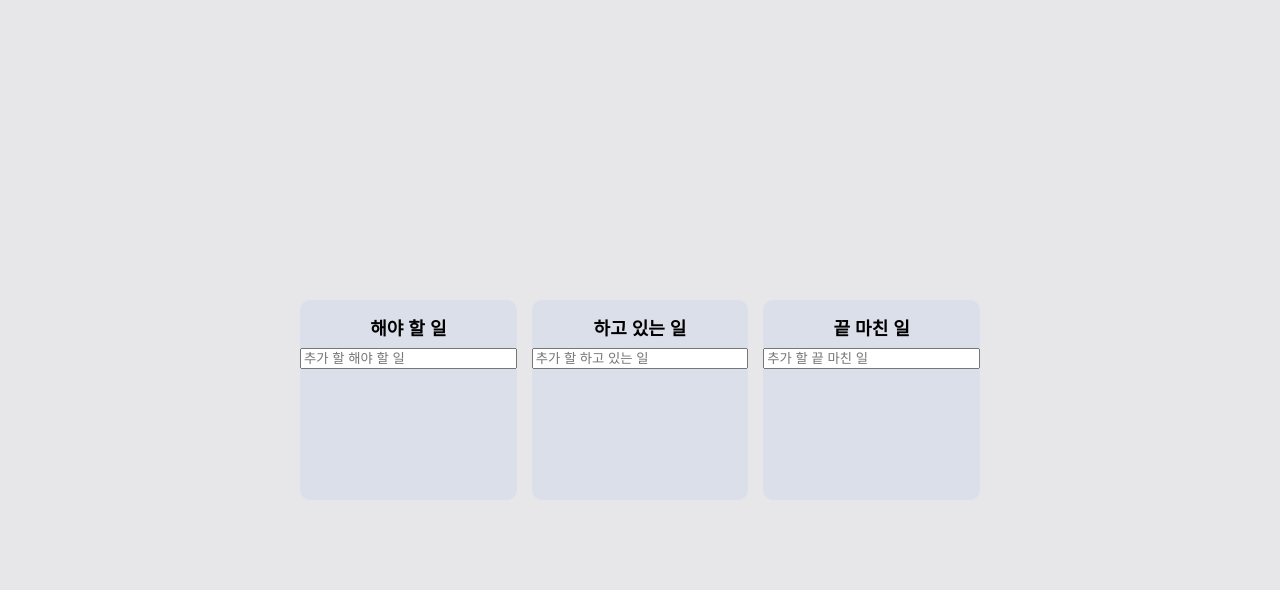
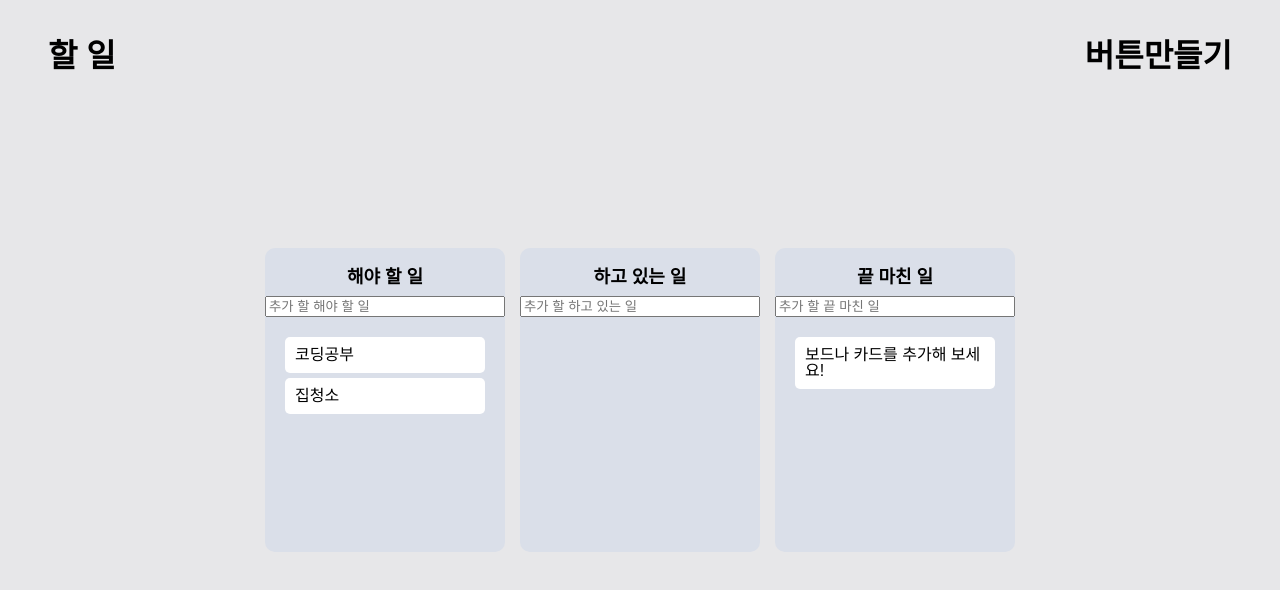
Before and after one commit to taehyeon0412/react_my-trello, a React (Create React App) app: page / in a window 1280 px wide. Shown: the top 590 px of the page. Built offline with nearby package versions, Linux system fonts and the light colour scheme.

Commit message:
네비게이션바(1)

```diff
--- a/src/App.tsx
+++ b/src/App.tsx
@@ -6,8 +6,7 @@ import Board from "./components/Board";
 
 const Wrapper = styled.div`
   display: flex;
-  max-width: 680px;
-  width: 100%;
+  width: auto;
   margin: 0 auto;
   justify-content: center;
   align-items: center;
@@ -16,9 +15,25 @@ const Wrapper = styled.div`
 
 const Boards = styled.div`
   display: grid;
-  width: 100%;
+  width: auto;
   grid-template-columns: repeat(3, 1fr);
   gap: 15px;
+`;
+
+const Navigation = styled.div`
+  display: flex;
+  position: fixed;
+  padding: 2.5rem 3rem;
+  align-items: center;
+  justify-content: space-between;
+  width: 100vw;
+  background-color: ${(props) => props.theme.bgColor};
+`;
+
+const Title = styled.h1`
+  font-size: 2rem;
+  font-weight: 600;
+  transition: color 0.3s;
 `;
 
 function App() {
@@ -32,7 +47,7 @@ function App() {
     ///destination이 아닐결우 = 드롭한 곳이 똑같은 위치일경우 그냥 리턴한다
 
     if (destination?.droppableId === source.droppableId) {
-      //같은 보드에서 변경이 있을 경우
+      //
 
       setToDos((allBoards) => {
         const boardCopy = [...allBoards[source.droppableId]];
@@ -62,10 +77,10 @@ function App() {
         "To Do": boardCopy로 js는 알아듣는다
         정리하면 splice로 변경된 boardCopy를 source.droppableId에 넣는다는뜻*/
       });
-    }
+    } //같은 보드에서 변경이 있을 경우
 
     if (destination.droppableId !== source.droppableId) {
-      //다른 보드를 건너가서 변경이 있을 경우
+      //
 
       setToDos((allBoards) => {
         const sourceBoard = [...allBoards[source.droppableId]];
@@ -84,10 +99,15 @@ function App() {
           [destination.droppableId]: destinationBoard,
         };
       });
-    }
+    } //다른 보드를 건너가서 변경이 있을 경우
   };
 
   return (
+    <>
+      <Navigation>
+        <Title>할 일</Title>
+        <Title>버튼만들기</Title>
+      </Navigation>
       <DragDropContext onDragEnd={onDragEnd}>
         <Wrapper>
           <Boards>
@@ -97,6 +117,7 @@ function App() {
           </Boards>
         </Wrapper>
       </DragDropContext>
+    </>
   );
 }
 
--- a/src/atoms.tsx
+++ b/src/atoms.tsx
@@ -13,9 +13,12 @@ interface IToDoState {
 export const toDoState = atom<IToDoState>({
   key: "toDo",
   default: {
-    "해야 할 일": [],
+    "해야 할 일": [
+      { id: 0, text: "코딩공부" },
+      { id: 1, text: "집청소" },
+    ],
     "하고 있는 일": [],
-    "끝 마친 일": [],
+    "끝 마친 일": [{ id: 2, text: "보드나 카드를 추가해 보세요!" }],
   },
 });
 
--- a/src/components/Board.tsx
+++ b/src/components/Board.tsx
@@ -10,7 +10,9 @@ const BroadWrapper = styled.div`
   padding-top: 20px;
   border-radius: 10px;
   background-color: ${(props) => props.theme.boardColor};
-  min-height: 200px;
+  min-height: 19rem;
+  min-width: 15rem;
+  width: 15rem;
   display: flex;
   flex-direction: column;
 `;
```
Also changed, not shown: public/index.html (+4 -4 lines). Lines whose indentation alone changed are shown as unchanged.
